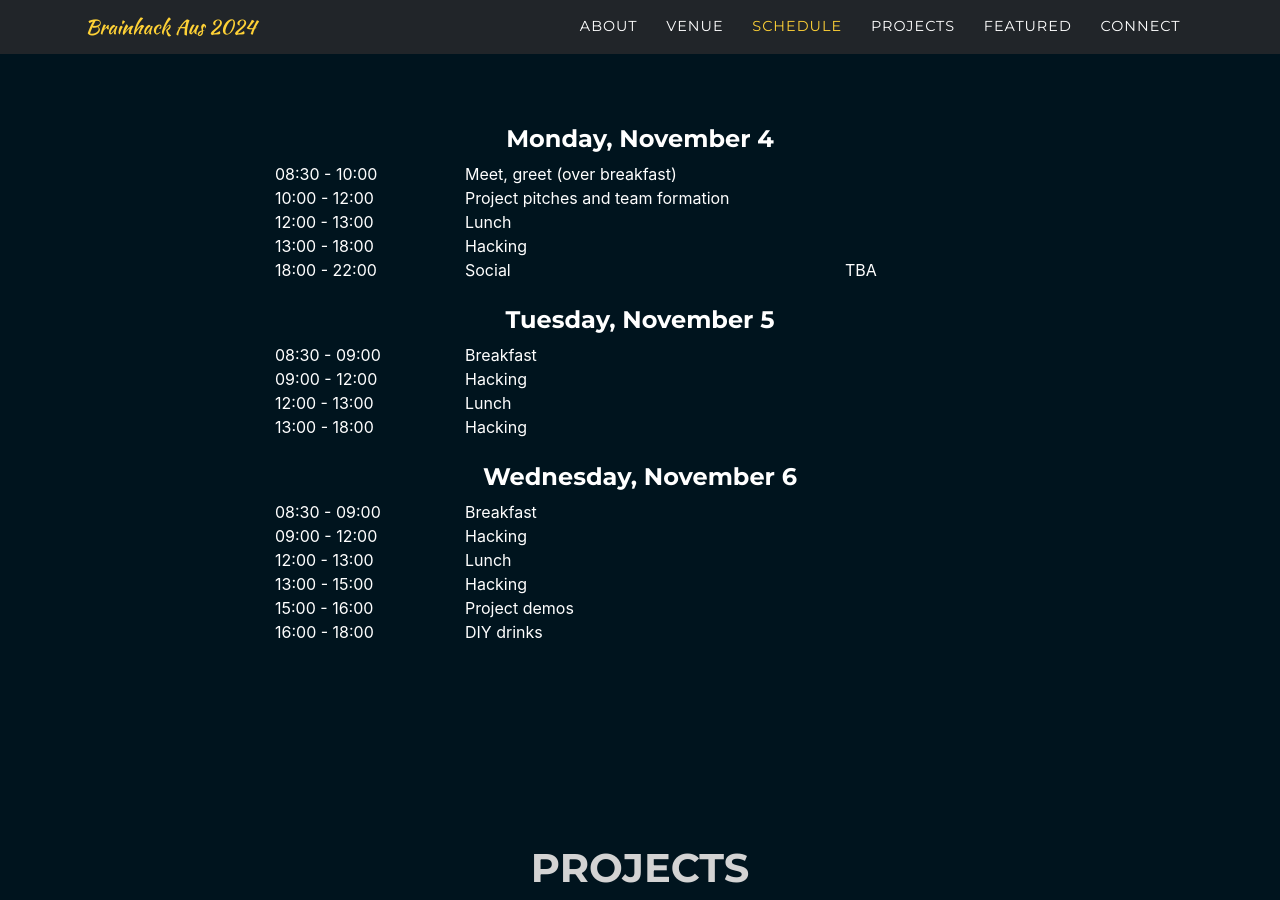
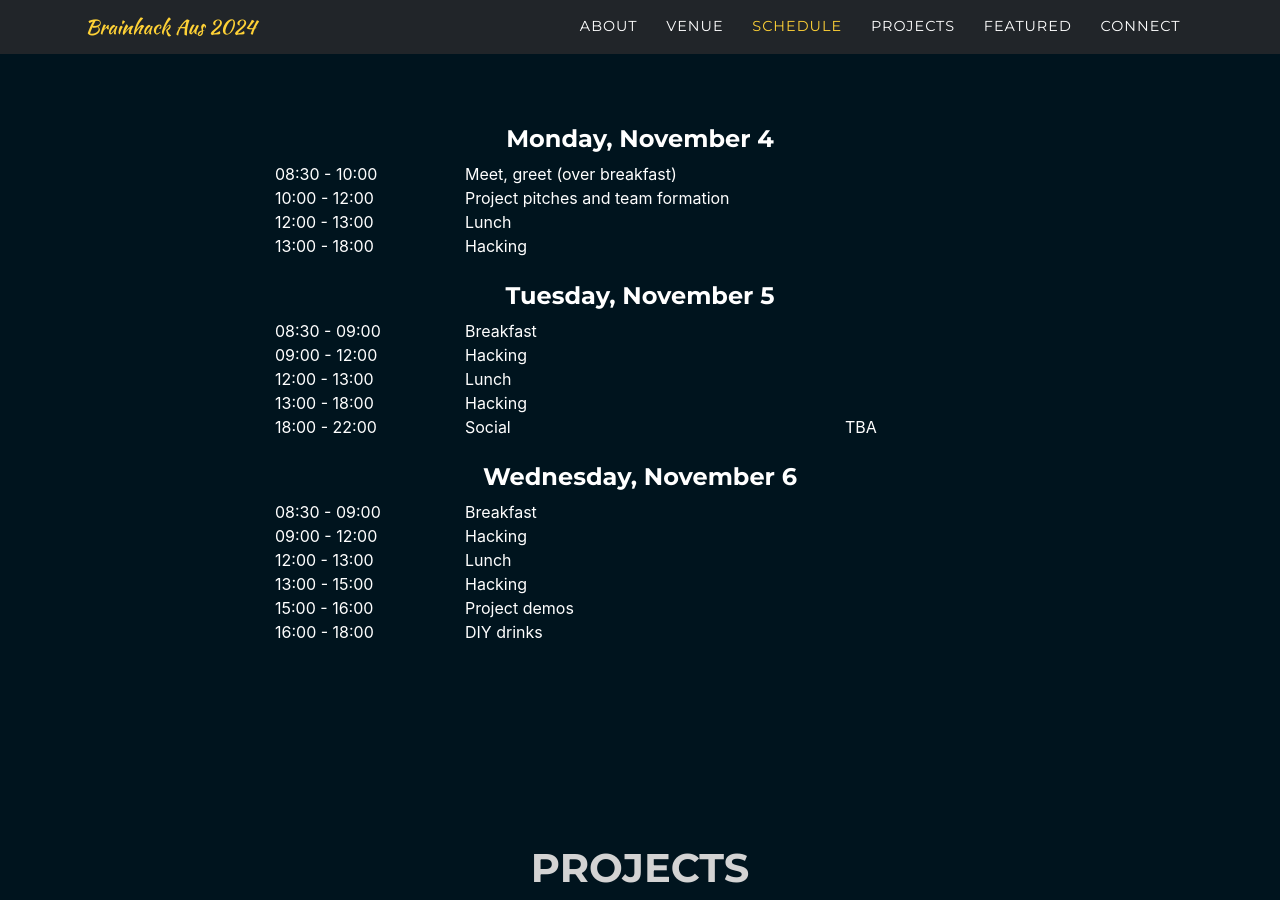
Before and after one commit to brainhack-aus/global2024, a Jekyll site: the page built from index.md, in a window 1280 px wide and 900 px high, scrolled down 3747 px. Built offline with Jekyll 4.4.1, drawn with Linux system fonts in a browser that asks for light colours; some web fonts are replaced; part of the change alters nothing that is shown.

```diff
--- a/_data/schedule.yml
+++ b/_data/schedule.yml
@@ -12,10 +12,6 @@
     - starttime: 2024-11-4T13:00:00+11:00
       endtime: 2024-11-4T18:00:00+11:00
       title: Hacking
-    - starttime: 2024-11-5T18:00:00+11:00
-      endtime: 2024-11-5T22:00:00+11:00
-      title: Social
-      venue: TBA
 
 - name: "Tuesday, November 5"
   events:
@@ -31,6 +27,10 @@
     - starttime: 2024-11-5T13:00:00+11:00
       endtime: 2024-11-5T18:00:00+11:00
       title: Hacking
+    - starttime: 2024-11-5T18:00:00+11:00
+      endtime: 2024-11-5T22:00:00+11:00
+      title: Social
+      venue: TBA
 
 - name: "Wednesday, November 6"
   events:
```
